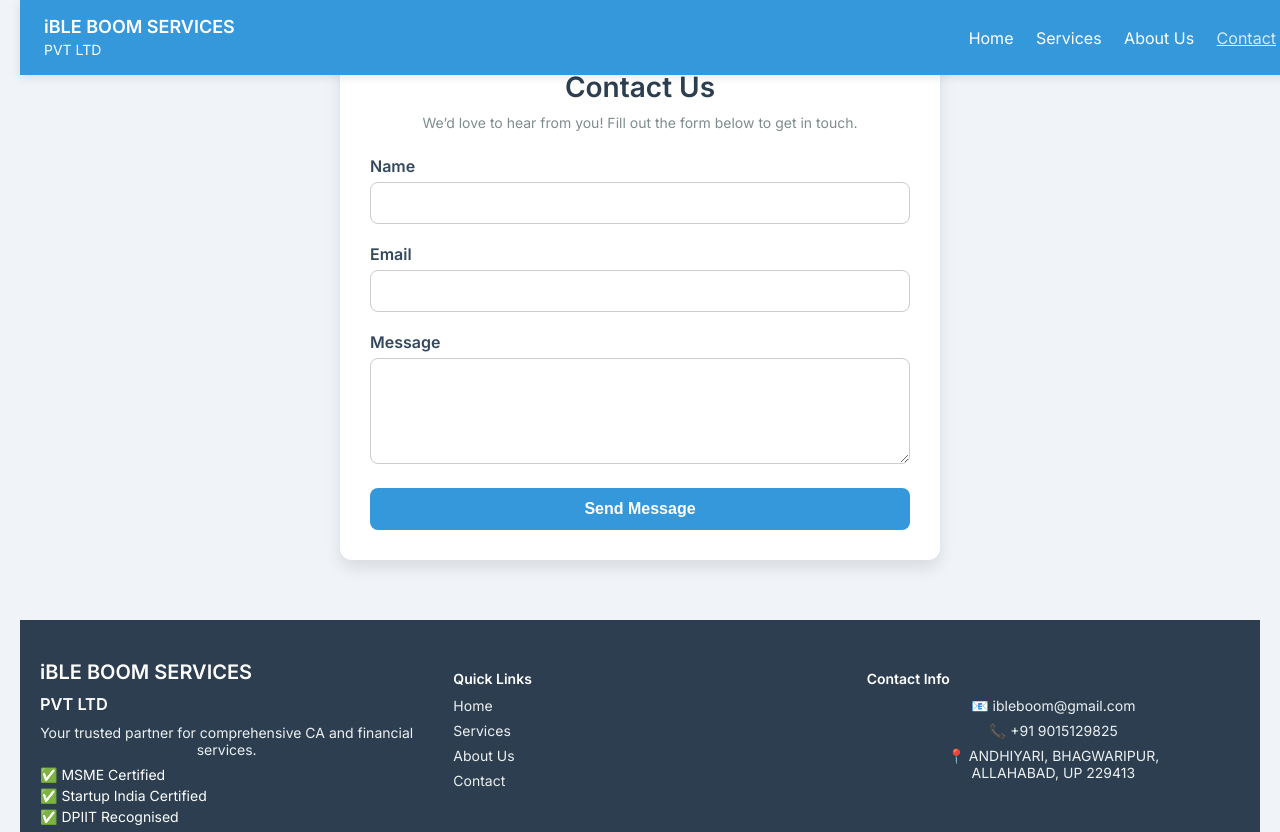
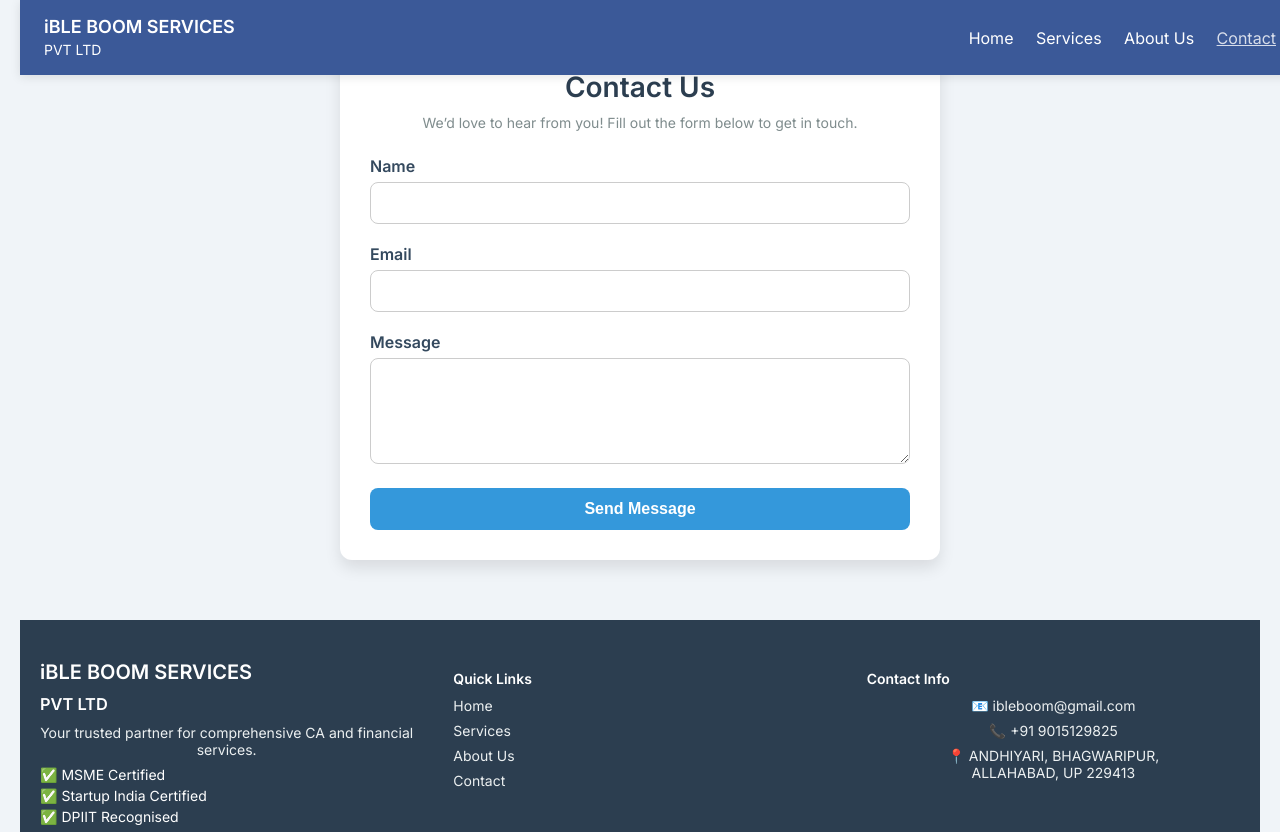
Before and after one commit to Abhinavbhatt2/chatgpt-code-boom, a plain HTML site: page contact.html in a window 1280 px wide. Shown: the top 832 px of the page. Drawn offline with Linux system fonts and the light colour scheme.

Commit message:
Update contact-style.css

```diff
--- a/contact-style.css
+++ b/contact-style.css
@@ -3,7 +3,7 @@
   position: fixed;
   top: 0;
   width: 100%;
-  background-color: #3498db;
+  background-color: #3b5998;
   color: white;
   display: flex;
   justify-content: space-between;
```
